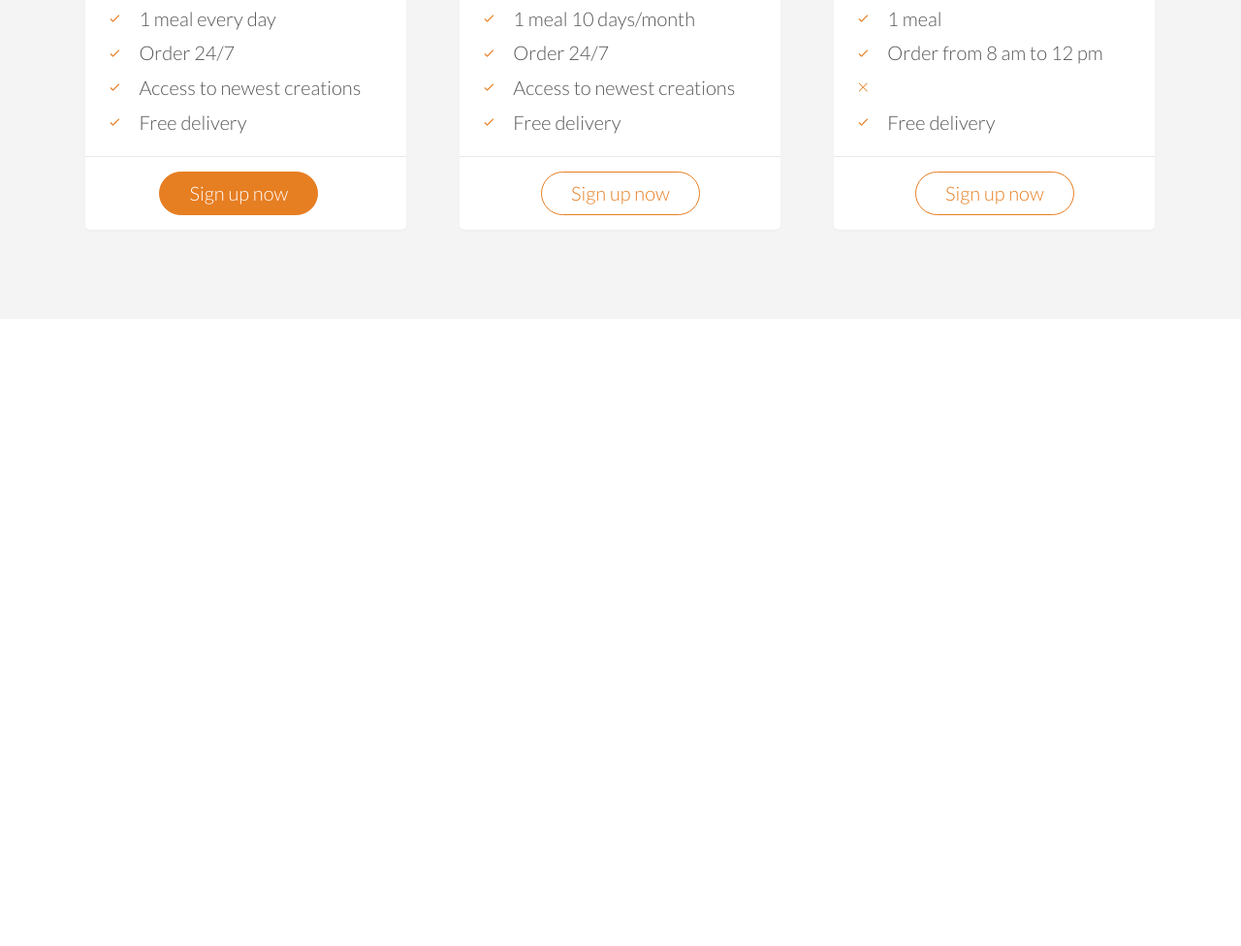
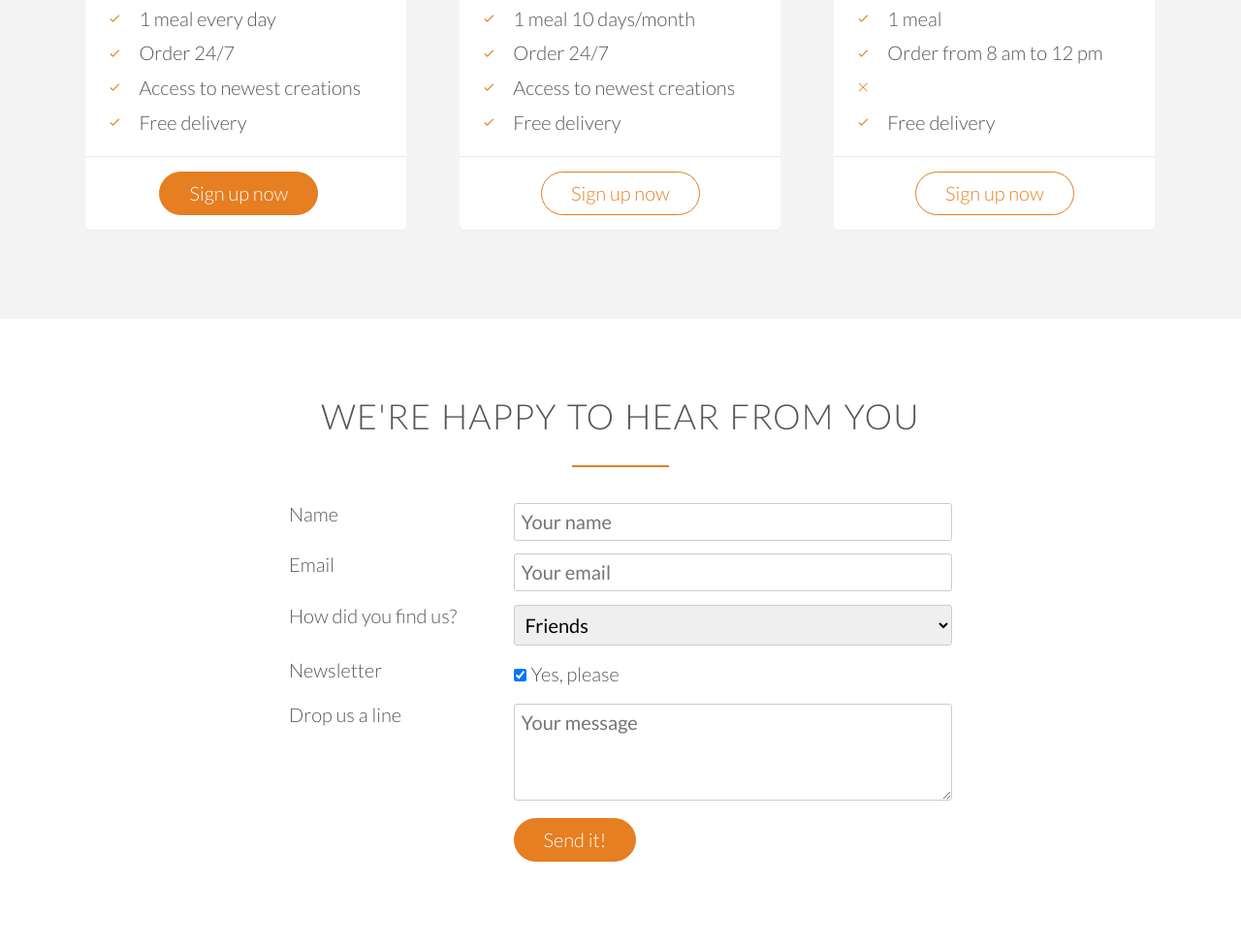
Before and after one commit to MagMiszewska/Omnifood, a plain HTML site: page index.html in a window 1280 px wide. Shown: the part 4297-5273 px from the top of the page at 97% size. Before the commit the page ends 4626 px from the top, so only its background shows below. Drawn offline with Linux system fonts and the light colour scheme; files whose address does not match are found by name.

Commit message:
Add html and css styles for contact form section

```diff
--- a/index.html
+++ b/index.html
@@ -270,7 +270,9 @@
                 <div class="plan-box">
                     <div>
                         <h3>Premium</h3>
-                        <p class="plan-price">399$ <span>/ month</span></p>
+                        <p class="plan-price">399$
+                            <span>/ month</span>
+                        </p>
                         <p class="plan-price-meal">That’s only 13.30$ per meal</p>
                     </div>
                     <div>
@@ -294,7 +296,9 @@
                 <div class="plan-box">
                     <div>
                         <h3>Pro</h3>
-                        <p class="plan-price">149$ <span>/ month</span></p>
+                        <p class="plan-price">149$
+                            <span>/ month</span>
+                        </p>
                         <p class="plan-price-meal">That’s only 14.90$ per meal</p>
                     </div>
                     <div>
@@ -318,7 +322,9 @@
                 <div class="plan-box">
                     <div>
                         <h3>Starter</h3>
-                        <p class="plan-price">19$ <span>/ meal</span></p>
+                        <p class="plan-price">19$
+                            <span>/ meal</span>
+                        </p>
                         <p class="plan-price-meal">&nbsp;</p>
                     </div>
                     <div>
@@ -328,7 +334,8 @@
                             <li>
                                 <i class="ion-ios-checkmark-empty icon-small"></i>Order from 8 am to 12 pm</li>
                             <li>
-                                <i class="ion-ios-close-empty icon-small"></i></li>
+                                <i class="ion-ios-close-empty icon-small"></i>
+                            </li>
                             <li>
                                 <i class="ion-ios-checkmark-empty icon-small"></i>Free delivery</li>
                         </ul>
@@ -341,9 +348,74 @@
         </div>
     </section>
 
+    <section class="section-form">
+        <div class="row">
+            <h2>We're happy to hear from you</h2>
+        </div>
+        <div class="row">
+            <form method="post" action="#" class="contact-form">
+                <div class="row">
+                    <div class="col span-1-of-3">
+                        <label for="name">Name</label>
+                    </div>
+                    <div class="col span-2-of-3">
+                        <input type="text" name="name" id="name" placeholder="Your name" required>
+                    </div>
+                </div>
+                <div class="row">
+                    <div class="col span-1-of-3">
+                        <label for="email">Email</label>
+                    </div>
+                    <div class="col span-2-of-3">
+                        <input type="email" name="email" id="email" placeholder="Your email" required>
+                    </div>
+                </div>
+                <div class="row">
+                    <div class="col span-1-of-3">
+                        <label for="find-us">How did you find us?</label>
+                    </div>
+                    <div class="col span-2-of-3">
+                        <select name="find-us" id="find-us">
+                            <option value="friends" selected>Friends</option>
+                            <option value="search">Search engine</option>
+                            <option value="ad">Advertisement</option>
+                            <option value="other">Other</option>
+                        </select>
+                    </div>
+                </div>
+                <div class="row">
+                    <div class="col span-1-of-3">
+                        <label>Newsletter</label>
+                    </div>
+                    <div class="col span-2-of-3">
+                        <input type="checkbox" name="news" id="news" checked>Yes, please
+                    </div>
+                </div>
+                <div class="row">
+                    <div class="col span-1-of-3">
+                        <label>Drop us a line</label>
+                    </div>
+                    <div class="col span-2-of-3">
+                        <textarea name="message" placeholder="Your message"></textarea>
+                    </div>
+                </div>
+                <div class="row">
+                        <div class="col span-1-of-3">
+                            <label>&nbsp;</label>
+                        </div>
+                        <div class="col span-2-of-3">
+                            <input type="submit" value="Send it!">
+                        </div>
+                    </div>
+            </form>
+        </div>
+    </section>
+
 </body>
 
 </html>
 
 <!--
+
+
 -->
--- a/resources/css/style.css
+++ b/resources/css/style.css
@@ -120,7 +120,8 @@
 
 /* ------ BUTTONS ------  */
 .btn:link,
-.btn:visited {
+.btn:visited,
+input[type=submit] {
     display: inline-block;
     padding: 10px 30px;
     font-weight: 300;
@@ -129,7 +130,8 @@
     transition: background-color 0.2s, border 0.2s, color 0.2s;
 }
 .btn-full:link,
-.btn-full:visited {
+.btn-full:visited,
+input[type=submit] {
     background-color: #e67e22;
     border: 1px solid #e67e22;
     color: #fff;
@@ -141,7 +143,9 @@
     color: #e67e22;
 }
 .btn:hover,
-.btn:active {
+.btn:active,
+input[type=submit]:hover,
+input[type=submit]:active {
     background-color: #cf6d17;
 }
 .btn-full:hover,
@@ -380,3 +384,29 @@
 .plan-box ul li {
     padding: 5px 0;
 }
+
+/*--------------------------------------*/
+/*  FORM  */
+/*--------------------------------------*/
+.contact-form {
+    width: 60%;
+    margin: 0 auto;
+}
+input[type=text],
+input[type=email],
+select,
+textarea {
+    width: 100%;
+    padding: 7px;
+    border-radius: 3px;
+    border: 1px solid #ccc;
+}
+textarea {
+    height: 100px;
+}
+input[type=checkbox] {
+    margin: 10px 5px 10px 0;
+}
+*:focus {
+    outline: none;
+}
```
